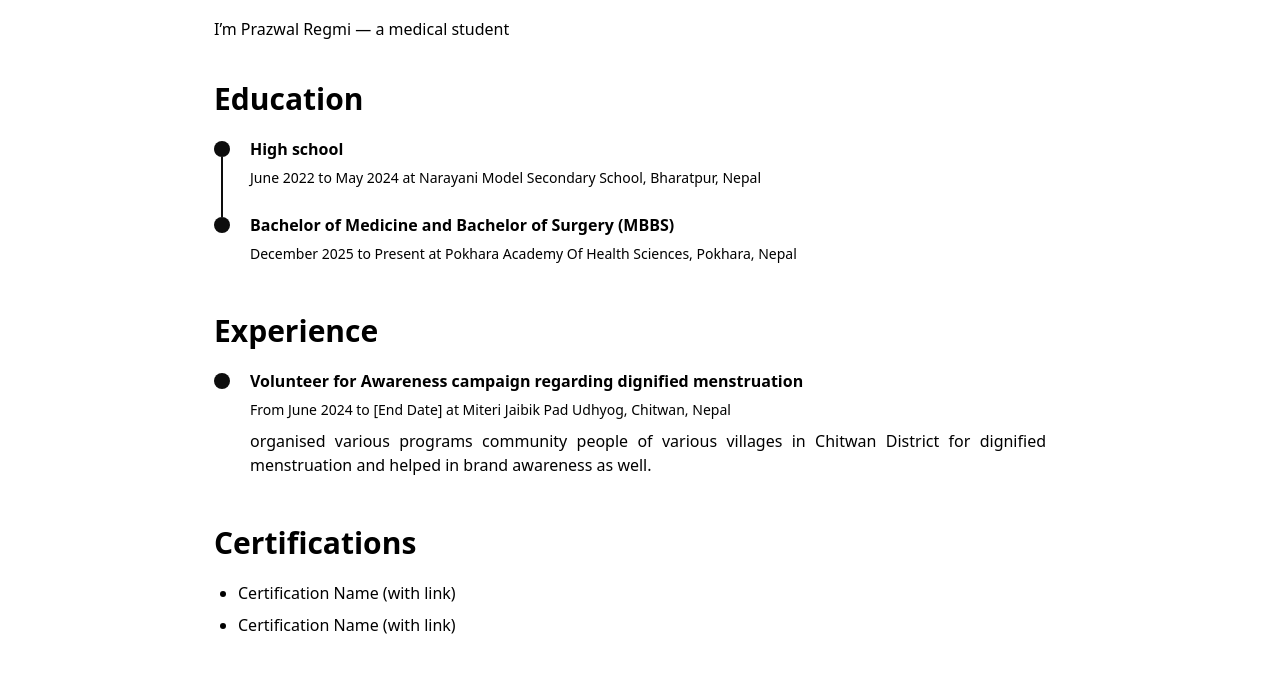
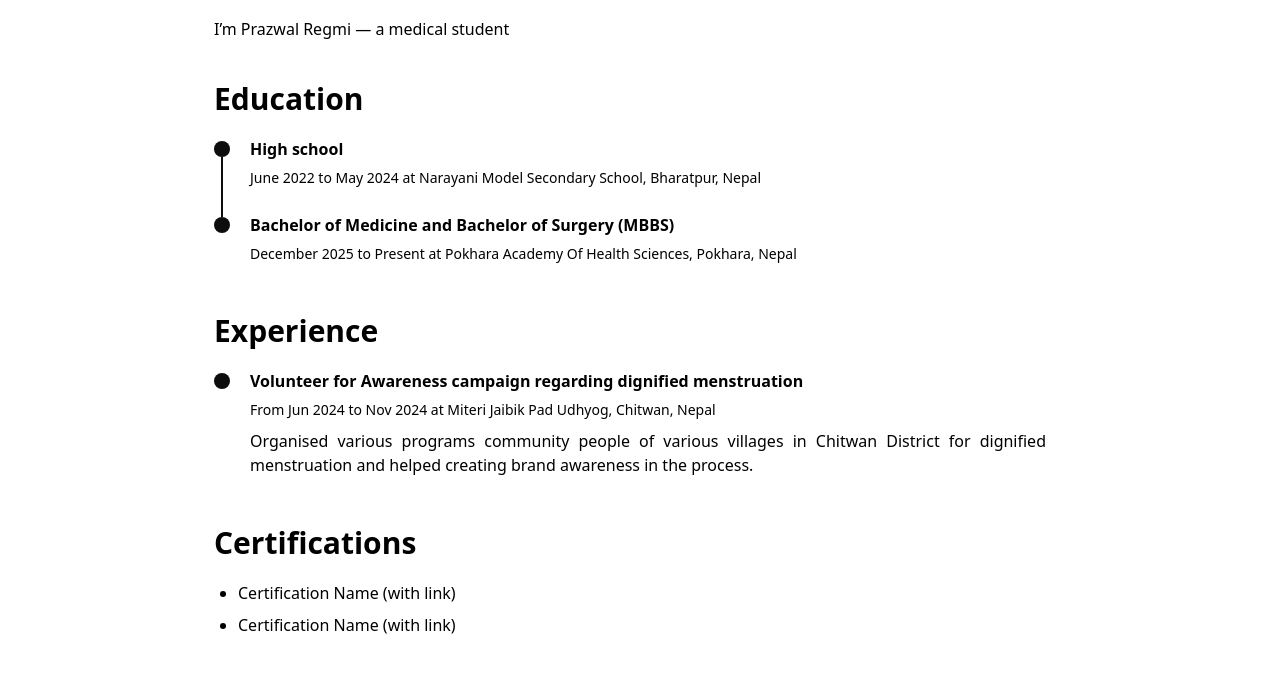
Before and after one commit to ragizz/newwebsite, an Astro site: page /cv in a window 1280 px wide. Shown: the part 103-777 px from the top of the page. Built offline with nearby package versions, Linux system fonts and the light colour scheme; Astro itself is replaced by a stand-in of ours.

Commit message:
Update cv.astro

```diff
--- a/src/pages/cv.astro
+++ b/src/pages/cv.astro
@@ -34,9 +34,9 @@ I’m Prazwal Regmi — a medical student
   <div class="time-line-container mb-10">
     <TimeLineElement
       title="Volunteer for Awareness campaign regarding dignified menstruation"
-      subtitle="From June 2024 to [End Date] at Miteri Jaibik Pad Udhyog, Chitwan, Nepal"
+      subtitle="From Jun 2024 to Nov 2024 at Miteri Jaibik Pad Udhyog, Chitwan, Nepal"
     >
-     organised various programs community people of various villages in Chitwan District for dignified menstruation and helped in brand awareness as well.
+     Organised various programs community people of various villages in Chitwan District for dignified menstruation and helped creating brand awareness in the process.
     </TimeLineElement>
 
   </div>
```
